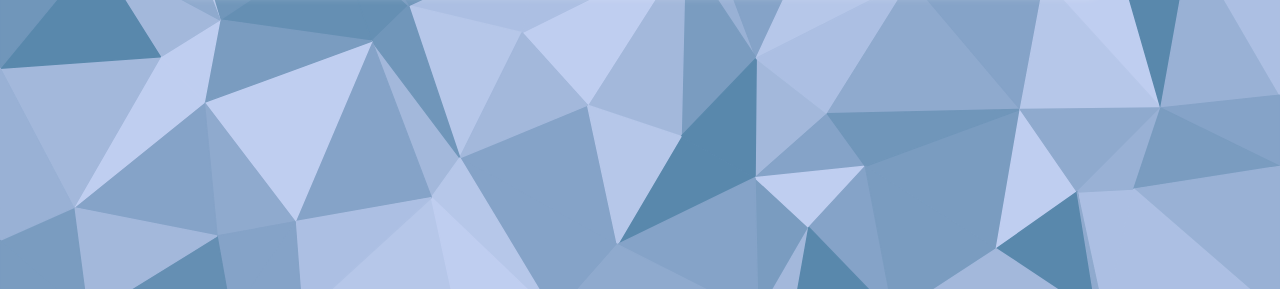
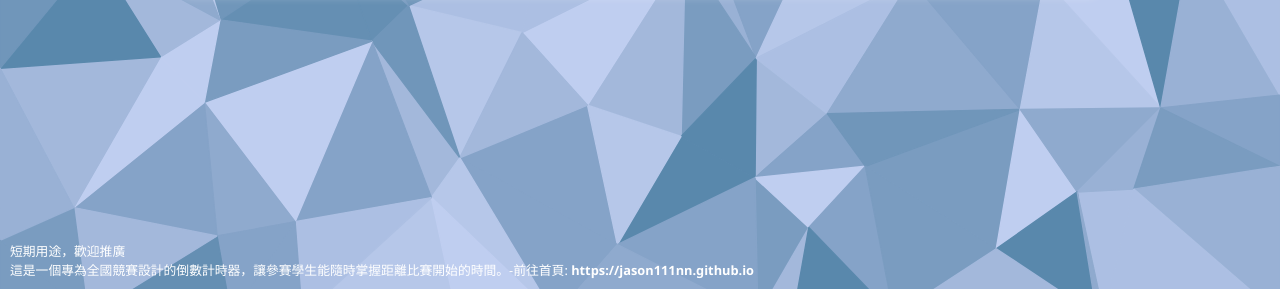
Before and after one commit to jason111nn/Nationals-Countdown, a plain HTML site: page index.html in a window 1280 px wide. Shown: the part 511-800 px from the top of the page. Drawn offline with Linux system fonts and the light colour scheme.

Commit message:
Update index.html

```diff
--- a/index.html
+++ b/index.html
@@ -5,7 +5,9 @@
   <meta charset="UTF-8">
   <meta name="viewport" content="width=device-width, initial-scale=1.0">
 
-  <meta name="description" content="距離全國賽 2025 倒數計時，精緻 SVG 背景加上毛玻璃倒數卡片!">
+  <title>全國賽倒數計時器 | Nationals Countdown</title>
+  <meta name="description" content="這是為全國賽設計的倒數計時網頁，幫助選手掌握比賽剩餘時間。">
+
   <meta name="keywords" content="全國賽, 倒數計時, 計時器, 桌布, SVG, HTML, 前端練習">
   <meta name="author" content="Jason111nn">
 
@@ -14,7 +16,7 @@
   <meta property="image" content="./LOGO.png">
   <meta property="type" content="website">
   <meta property="url" content="https://jason111nn.github.io/">
-  <title>全國賽倒數計時</title>
+  <meta property="site_name" content="jason111nn-2025全國賽倒數計時">
   <link rel="icon" href="./LOGO.png">
   <style>
     html,
@@ -62,7 +64,22 @@
       vertical-align: baseline;
       bottom: 0;
     }
-
+    .test-text {
+      font-size: 1vw;
+      color: #ffffff;
+      position: fixed;
+      bottom: 10px;
+      left: 10px;
+    }
+    .home-back-button {
+      color: #ffffff;
+      text-decoration: none;
+      font-weight: bold;
+    }
+    .home-back-button:hover {
+      color: #ffd700;
+      text-decoration: underline;
+    }
 
     /* @media (max-width: 630px) {
       .countdown {
@@ -121,6 +138,11 @@
     setInterval(updateCountdown, 33);
   </script>
 
+    <span class="test-text">
+      短期用途，歡迎推廣<br>
+      這是一個專為全國競賽設計的倒數計時器，讓參賽學生能隨時掌握距離比賽開始的時間。-前往首頁:
+      <a href="https://jason111nn.github.io" class="home-back-button">https://jason111nn.github.io</a>
+    </span>
 </body>
 
 </html>
```
